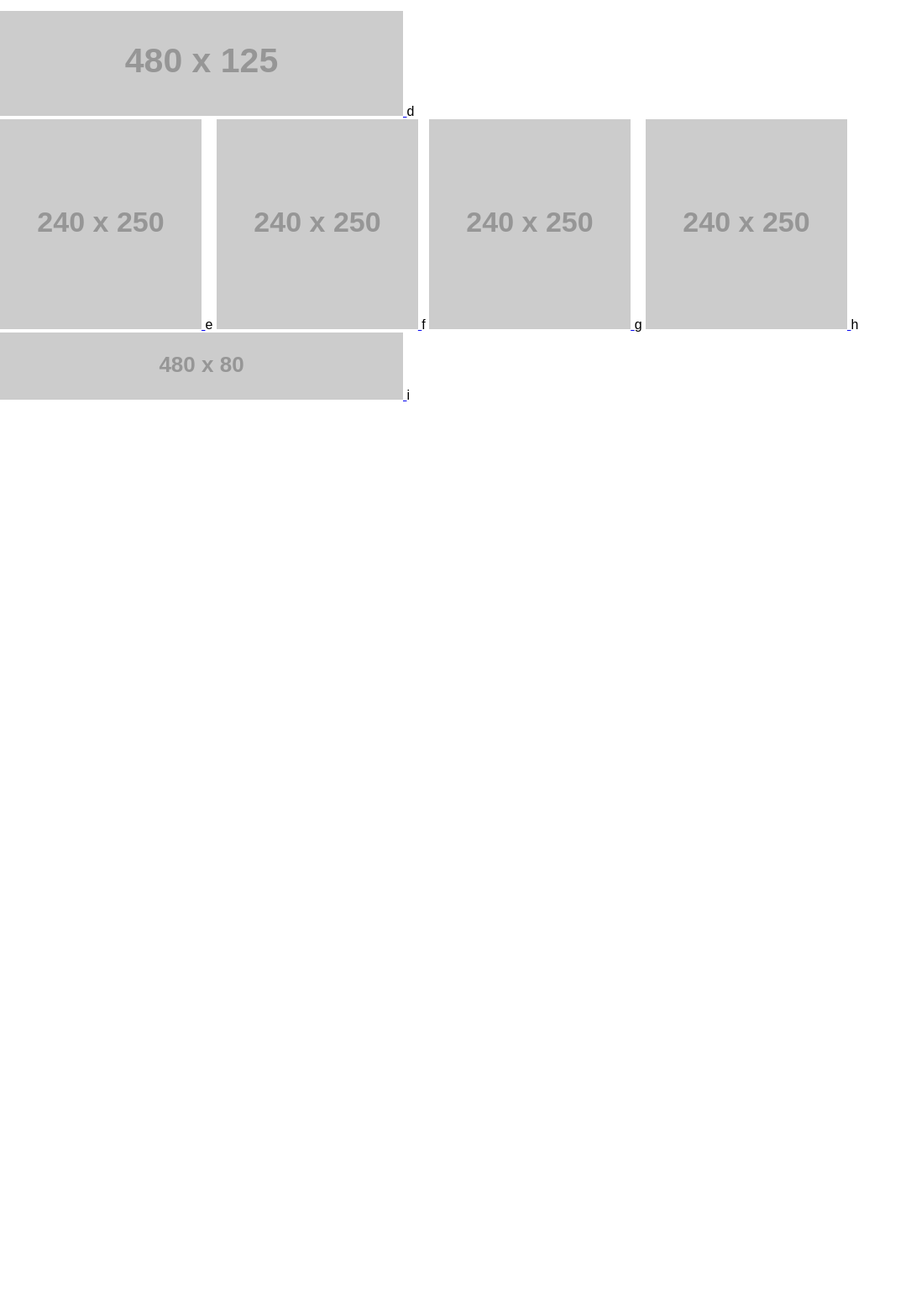
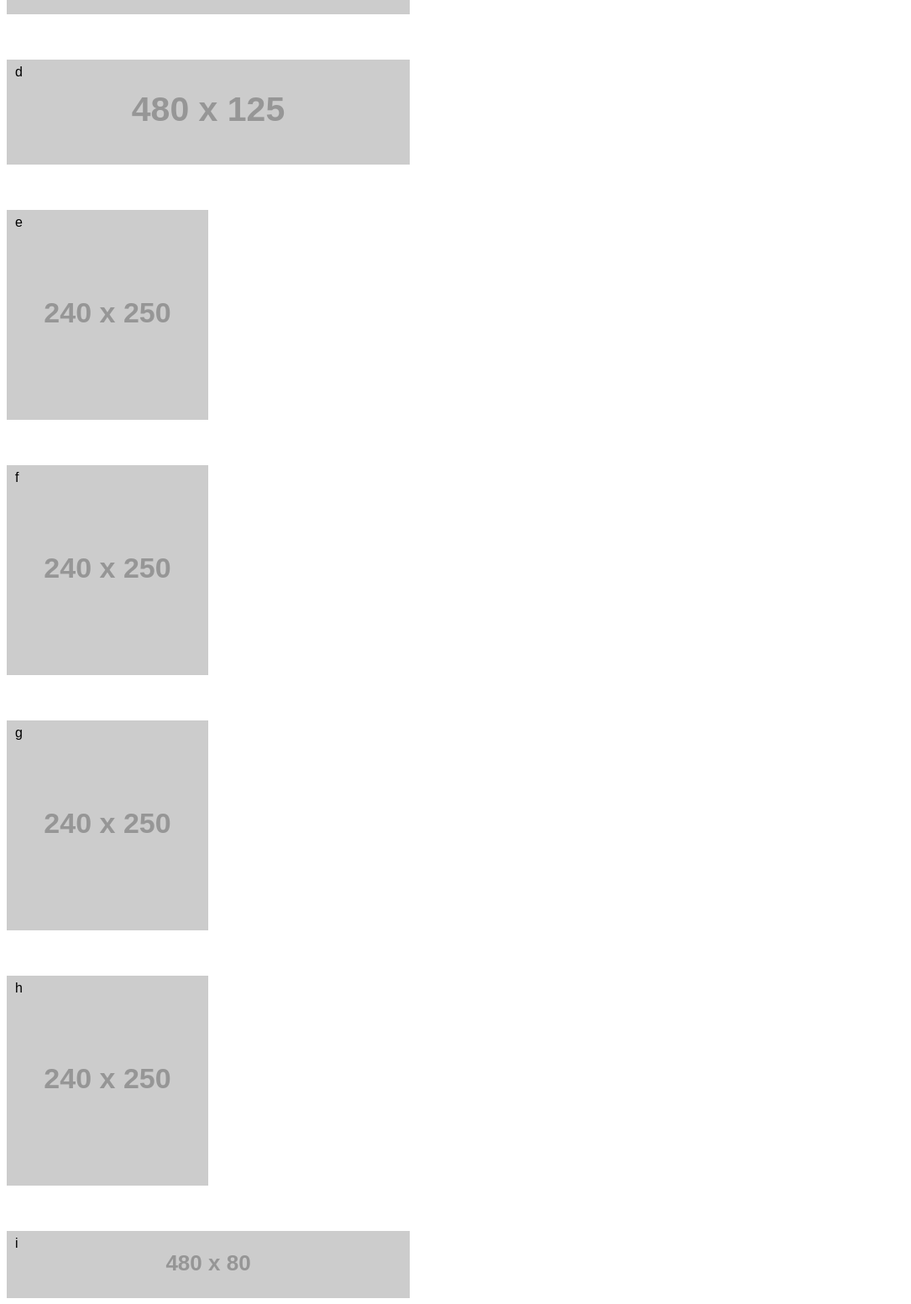
Before and after one commit to buphnezz/ui-challenge-1, a plain HTML site: page comps/index.html in a window 1280 px wide. Shown: the part 449-2002 px from the top of the page at 84% size, without its empty margins (0-1085 px from the left). Before the commit the page ends 929 px from the top, so only its background shows below. Drawn offline with Linux system fonts and the light colour scheme; placeholder pictures from the web are drawn by us.

Commit message:
can't get my images to algn, gave up, had to manually place each letter in the box...gross

```diff
--- a/comps/index.html
+++ b/comps/index.html
@@ -11,8 +11,9 @@
 </head>
 <body>
     <main id="content">
-      <header id="a" class="top"><a href="https://placeholder.com">
-        <img src="http://via.placeholder.com/480x75"></a>a</header>
+      <header class="top"><a href="https://placeholder.com">
+        <img src="http://via.placeholder.com/480x75"></a></header>
+        <p id="a">a</p>
       <section class="top2"><a href="https://placeholder.com">
         <img src="http://via.placeholder.com/480x150">
       </a></section>
@@ -21,24 +22,30 @@
         <img src="http://via.placeholder.com/480x125">
       </a></section>
       <p id="c">c</p>
-      <section id="d" class="middle"><a href="https://placeholder.com">
+      <section class="middle"><a href="https://placeholder.com">
         <img src="http://via.placeholder.com/480x125">
-      </a>d</section>
-      <section id="e" class="top-squares"><a href="https://placeholder.com">
+      </a></section>
+      <p id="d">d</p>
+      <section class="top-squares"><a href="https://placeholder.com">
         <img src="http://via.placeholder.com/240x250">
-      </a>e</section>
-      <section id="f" class="top-squares"><a href="https://placeholder.com">
+      </a></section>
+      <p id="e">e</p>
+      <section class="top-squares"><a href="https://placeholder.com">
         <img src="http://via.placeholder.com/240x250">
-      </a>f</section>
-      <section id="g" class="bottom-squares"><a href="https://placeholder.com">
+      </a></section>
+      <p id="f">f</p>
+      <section class="bottom-squares"><a href="https://placeholder.com">
         <img src="http://via.placeholder.com/240x250">
-      </a>g</section>
-      <section id="h" class="bottom-squares"><a href="https://placeholder.com">
+      </a></section>
+      <p id="g">g</p>
+      <section class="bottom-squares"><a href="https://placeholder.com">
         <img src="http://via.placeholder.com/240x250">
-      </a>h</section>
-      <section id="i" class="bottom"><a href="https://placeholder.com">
+      </a></section>
+      <p id="h">h</p>
+      <section class="bottom"><a href="https://placeholder.com">
         <img src="http://via.placeholder.com/480x80">
-      </a>i</section>
+      </a></section>
+      <p id="i">i</p>
     </main>
 </body>
 </html>
--- a/comps/styles/layout.css
+++ b/comps/styles/layout.css
@@ -1,36 +1,64 @@
 .top-squares {
-  display: inline-block;
+  /* display: inline-block; */
   align-content: center;
   vertical-align: top;
-
 }
 
 .bottom-squares {
-  display: inline;
+  /* display: inline; */
   align-content: center;
 }
 
 #a {
-  text-align: justify;
+  position: relative;
+  left: 10px;
+  bottom: 88px;
+}
 
-}
 #b {
   position: relative;
-  left: 11px;
-  bottom: 139px;
+  left: 10px;
+  bottom: 164px;
+}
 
-}
 #c {
   position: relative;
   left: 11px;
   bottom: 139px;
+}
 
-}
 #d {
-  text-align: left;
+  position: relative;
+  left: 10px;
+  bottom: 139px;
 }
 
 #e {
-  float: center;
-  align-content: center;
+  position: relative;
+  left: 10px;
+  bottom: 264px;
 }
+
+#f {
+  position: relative;
+  left: 10px;
+  bottom: 264px;
+}
+
+#g {
+  position: relative;
+  left: 10px;
+  bottom: 264px;
+}
+
+#h {
+  position: relative;
+  left: 10px;
+  bottom: 264px;
+}
+
+#i {
+  position: relative;
+  left: 10px;
+  bottom: 94px;
+}
--- a/comps/styles/normalize.css
+++ b/comps/styles/normalize.css
@@ -1,7 +1,7 @@
 body {
-  display: inline-block;
-  /* position: absolute; */
+  display: block;
+  position: relative;
   width: 100%;
-  margin: 0%;
+  align-content: center;
   font-family: sans-serif;
 }
```
